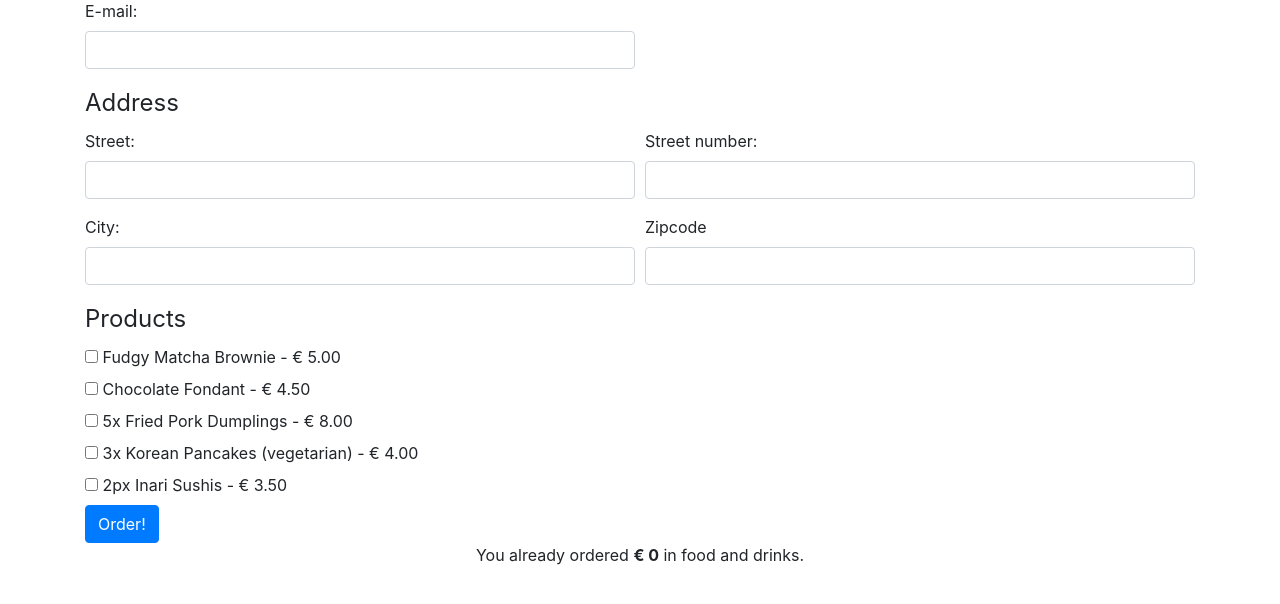
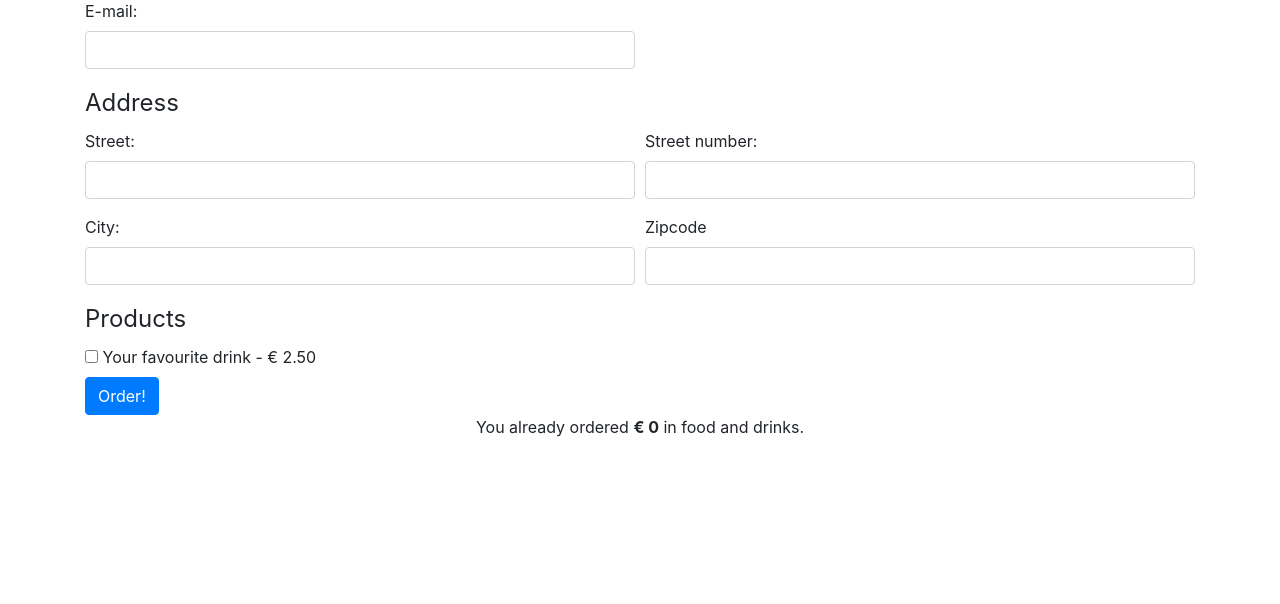
Before and after one commit to becodeorg/Verou-5-the-order-form-anaissnnk, a PHP site: page / in a window 1280 px wide. Shown: the part 57-661 px from the top of the page. Run offline with PHP 8.4, Linux system fonts and the light colour scheme.

Commit message:
Restart with template files

```diff
--- a/form-view.php
+++ b/form-view.php
@@ -9,7 +9,7 @@
     <meta http-equiv="X-UA-Compatible" content="ie=edge">
     <link href="https://stackpath.bootstrapcdn.com/bootstrap/4.3.1/css/bootstrap.min.css" type="text/css"
           rel="stylesheet"/>
-    <title>Ananaïs' Cozy Spot</title>
+    <title>Your fancy store</title>
 </head>
 <body>
 <div class="container">
@@ -65,7 +65,7 @@
             <legend>Products</legend>
             <?php foreach ($products as $i => $product): ?>
                 <label>
-					<?php // <?= is equal to <?php echo ?>
+                    <?php // <?= is equal to <?php echo ?>
                     <input type="checkbox" value="1" name="products[<?php echo $i ?>]"/> <?php echo $product['name'] ?> -
                     &euro; <?= number_format($product['price'], 2) ?></label><br />
             <?php endforeach; ?>
--- a/index.php
+++ b/index.php
@@ -1,4 +1,7 @@
 <?php
+
+// This file is your starting point (= since it's the index)
+// It will contain most of the logic, to prevent making a messy mix in the html
 
 // This line makes PHP behave in a more strict way
 declare(strict_types=1);
@@ -18,12 +21,9 @@ function whatIsHappening() {
     var_dump($_SESSION);
 }
 
+// TODO: provide some products (you may overwrite the example)
 $products = [
-    ['name' => 'Fudgy Matcha Brownie', 'price' => 5],
-    ['name' => 'Chocolate Fondant', 'price' => 4.5],
-    ['name' => '5x Fried Pork Dumplings', 'price' => 8],
-    ['name' => '3x Korean Pancakes (vegetarian)', 'price' => 4],
-    ['name' => '2px Inari Sushis', 'price' => 3.5],
+    ['name' => 'Your favourite drink', 'price' => 2.5],
 ];
 
 $totalValue = 0;
```
